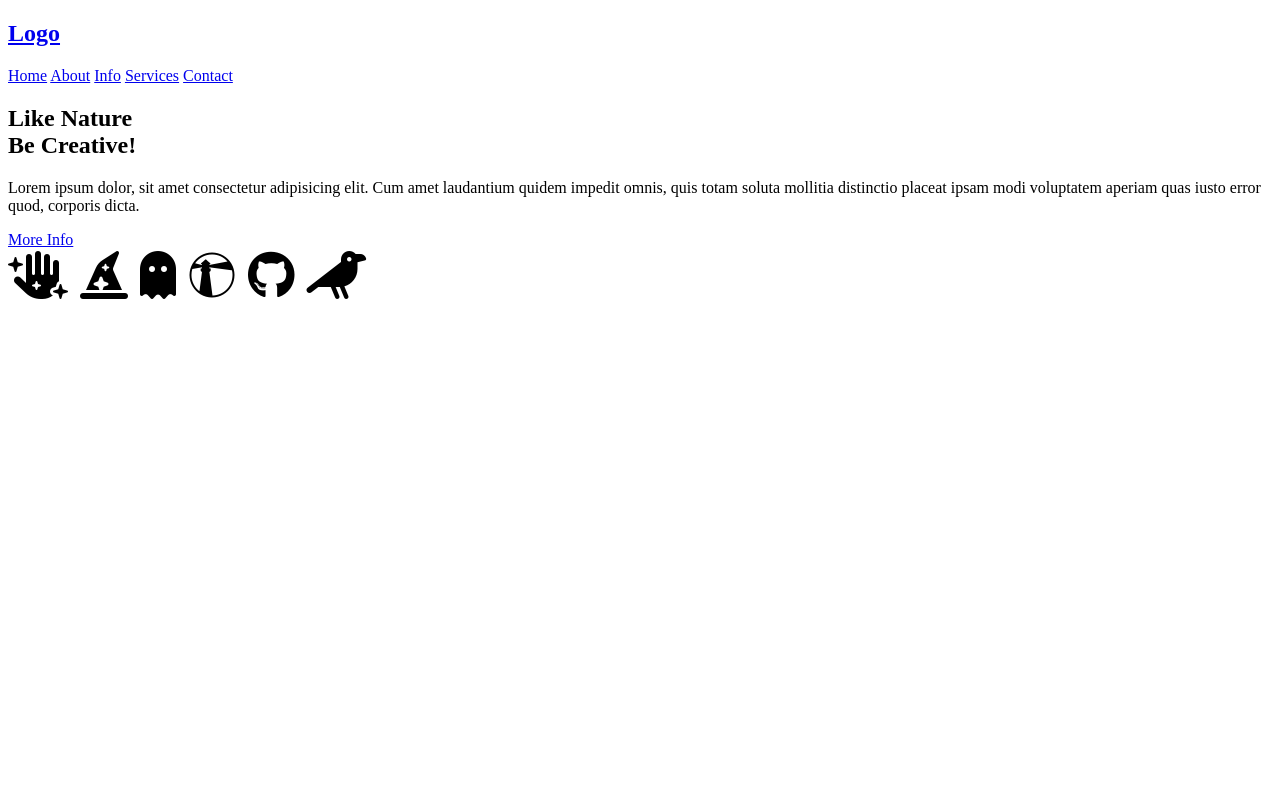
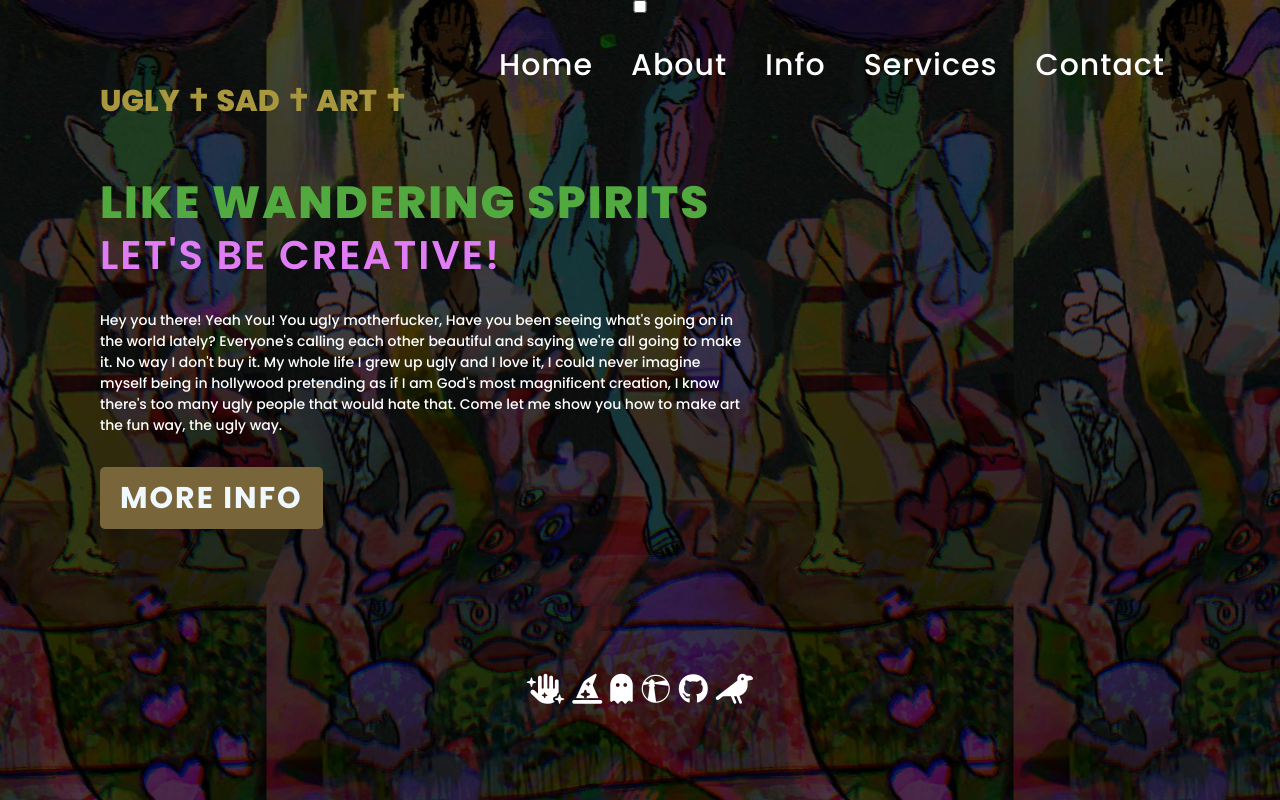
Before and after one commit to Deviljhinn/Creative-Nature-landingpage, a plain HTML site: page index.html in a window 1280 px wide. Drawn offline with Linux system fonts and the light colour scheme.

Commit message:
added css

```diff
--- a/index.html
+++ b/index.html
@@ -5,15 +5,17 @@
     <meta http-equiv="X-UA-Compatible" content="IE=edge">
     <meta name="viewport" content="width=device-width, initial-scale=1.0">
     <title>Creative Nature</title>
-    <link rel="stylesheets" href="https://cdnjs.cloudflare.com/ajax/libs/font-awesome/6.1.1/css/fontawesome.min.css">
+    <link rel="stylesheet" href="style.css">
+    <link rel="stylesheet" href="https://cdnjs.cloudflare.com/ajax/libs/font-awesome/6.1.1/css/fontawesome.min.css">
 </head>
 <body>
 
     <section>
+        <input type="checkbox" id="check">
         <header>
             <script src="https://kit.fontawesome.com/9143d21951.js" crossorigin="anonymous"></script>
 
-            <h2><a href="#" class="logo">Logo</a></h2>
+            <h2><a href="#" class="logo">Ugly ✝ Sad    ✝   Art  ✝</a></h2>
             <div class="navigation">
                 <a href="#"> Home</a>
                 <a href="#"> About</a>
@@ -21,15 +23,19 @@
                 <a href="#"> Services</a>
                 <a href="#"> Contact</a>
             </div>
+            <label for="check">
+                <i class="fas fa-bars menu-btn"></i>
+                <i class="fas fa-times close-btn"></i>
+            </label>
         </header>
         <div class="content">
             <div class="info">
-                <h2>Like Nature <br><span>Be Creative!</span></h2>
-                <p>Lorem ipsum dolor, sit amet consectetur adipisicing elit. Cum amet laudantium quidem impedit omnis, quis totam soluta mollitia distinctio placeat ipsam modi voluptatem aperiam quas iusto error quod, corporis dicta.</p>
+                <h2>Like Wandering Spirits<span><br>Let's Be Creative!</span></h2>
+                <p>Hey you there! Yeah You! You ugly motherfucker, Have you been seeing what's going on in the world lately? Everyone's calling each other beautiful and saying we're all going to make it. No way I don't buy it. My whole life I grew up ugly and I love it, I could never imagine myself being in hollywood pretending as if I am God's most magnificent creation, I know there's too many ugly people that would hate that. Come let me show you how to make art the fun way, the ugly way.</p>
                 <a href="#" class="info-btn">More Info</a>
             </div>
         </div>
-        <div class="fa-3x">
+        <div class="media-icons">
             <i class="fa-solid fa-hand-sparkles"></i>
             <i class="fa-solid fa-hat-wizard"></i>
             <i class="fa-solid fa-ghost"></i>
--- a/style.css
+++ b/style.css
@@ -0,0 +1,215 @@
+@import url("https://fonts.googleapis.com/css2?family=Exo:ital,wght@0,100;0,200;0,300;0,400;0,500;0,600;0,700;0,800;1,100;1,200;1,300;1,400;1,500;1,600;1,700;1,800&family=Permanent+Marker&family=Poppins:wght@300;400;500;600;700;800;900&display=swap");
+
+* {
+  margin: 0;
+  padding: 0;
+  box-sizing: border-box;
+  font-family: "Poppins", sans-serif;
+  color: rgb(255, 255, 255);
+  font-size: 30px;
+}
+
+section {
+  position: relative;
+  width: 100%;
+  min-height: 100vh;
+  display: flex;
+  flex-direction: column;
+  justify-content: flex-start;
+  background: url(bg.jpg) repeat;
+  background-size: contain;
+  background-position: center;
+}
+
+header {
+  position: relative;
+  top: 0;
+  width: 100%;
+  padding: 30px 100px;
+  display: flex;
+  justify-content: space-between;
+  align-items: center;
+}
+
+header .logo {
+  position: relative;
+  color: #A99740;
+  font-size: 30px;
+  text-decoration: none;
+  text-transform: uppercase;
+  font-weight: 800;
+  letter-spacing: 1;
+}
+
+header .navigation a {
+  color: #FFFFFF;
+  text-decoration: none;
+  font-weight: 500;
+  letter-spacing: 1px;
+  padding: 2px 15px;
+  border-radius: 20px;
+  transition: 0.5s;
+  transition-property: background;
+}
+
+header.navigation a:not(:last-child) {
+  margin-right: 30px;
+}
+
+header .navigation a:hover {
+  background: rgb(173, 173, 173);
+}
+
+.content {
+  max-width: 650px;
+  margin: 60px 100px;
+}
+
+.content .info h2 {
+  color: #52A940;
+  font-size: 55px;
+  text-transform: uppercase;
+  font-weight: 800;
+  letter-spacing: 2px;
+  line-height: 60px;
+  margin-bottom: 30px;
+}
+
+.content .info h2 span {
+  color: #e07cf4;
+  font-size: 50px;
+  font-weight: 600;
+}
+
+.content .info p {
+  font-size: 16px;
+  font-weight: 500;
+  margin-bottom: 40px;
+}
+
+.content .info-btn {
+  color: aliceblue;
+  background: #78653a;
+  text-decoration: none;
+  text-transform: uppercase;
+  font-weight: 700;
+  letter-spacing: 2px;
+  padding: 10px 20px;
+  border-radius: 5px;
+  transition: 0.4s;
+  transition-property: background;
+}
+
+.content .content.info-btn:hover {
+  background: #0c4f60;
+}
+
+.media-icons{
+  flex-direction: row-reverse;
+  justify-content: center;
+  align-items: flex-end;
+  margin: auto;
+}
+
+.media-icons a{
+  position: relative;
+  color: #fff;
+  font-size: 25px;
+}
+
+.media-icons a:not(last-child) {
+  margin-right: 60px;
+}
+
+.media-icons a:hover{
+    transform: scale(1.5);
+}
+
+label{
+    display: none;
+}
+
+#check{
+    z-index: 3;
+}
+
+/* Responsive styles */
+
+@media (max-width: 960px){
+    header .navigation{
+        display: none;
+    }
+
+    label{
+        display: block;
+        font-size: 25px;
+        cursor: pointer;
+        transition: 0.3s;
+        transition-property: color;
+    }
+
+    label:hover{
+        color: rgb(108, 189, 218);
+    }
+
+    label .close-btn{
+        display: none;
+    }
+
+
+    #check:checked ~ header .navigation{
+        z-index: 2;
+        position: fixed;
+        background: rgba(28, 28, 28, 0.9);
+        top: 0;
+        bottom: 0;
+        left: 0;
+        right: 0;
+        display: flex;
+/* This column turns the checked links in the navbar into collumn instead of large blocks */
+        flex-direction: column;
+        justify-content: center;
+        align-items: center;
+    }
+
+    #check:checked ~ header .navigation a{
+        font-weight: 700;
+        margin-right: 0;
+        margin-bottom: 50px;
+        letter-spacing: 2px;
+    }
+
+    #check:checked ~ header label .menu-btn{
+        display: none;
+    }
+
+    #check:checked ~ header label .close-btn{
+        z-index: 2;
+        display: block;
+        position: fixed;
+    }
+
+    label .menu-btn{
+        position: absolute;
+
+    }
+}
+
+header .logo{
+    position: absolute;
+    bottom: -6px;
+}
+
+.content .info h2{
+    font-size: 45px;
+    line-height: 50px;
+}
+
+.content .info h2 span{
+    font-size: 40px;
+    font-weight: 600;
+}
+
+.content .info p{
+    font-size: 14px;
+}
```
Also changed, not shown: bg.jpg (added).
